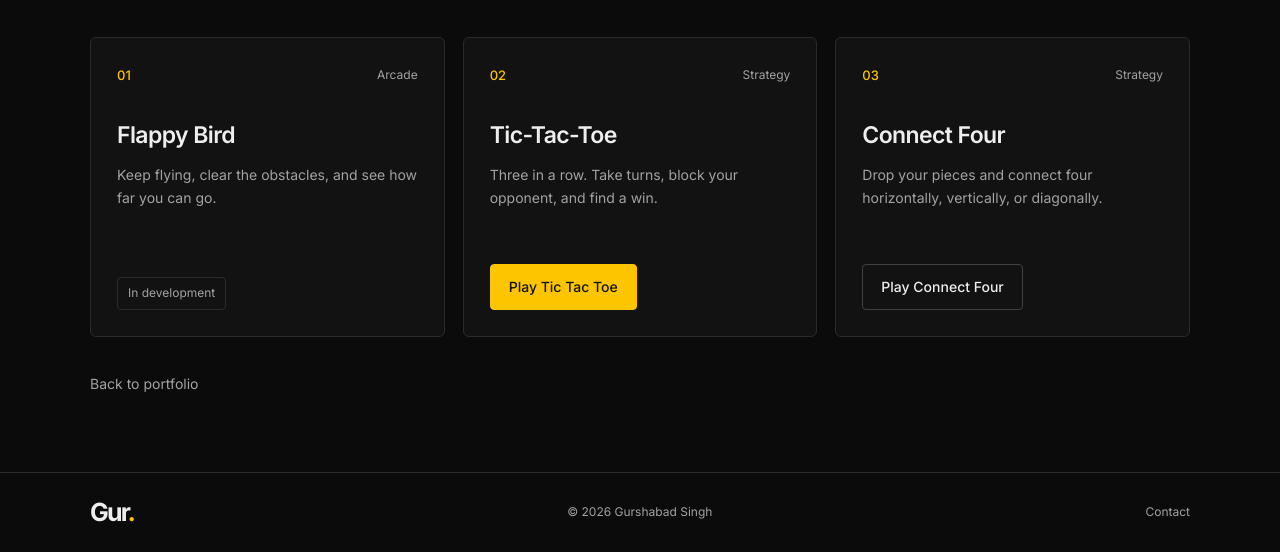
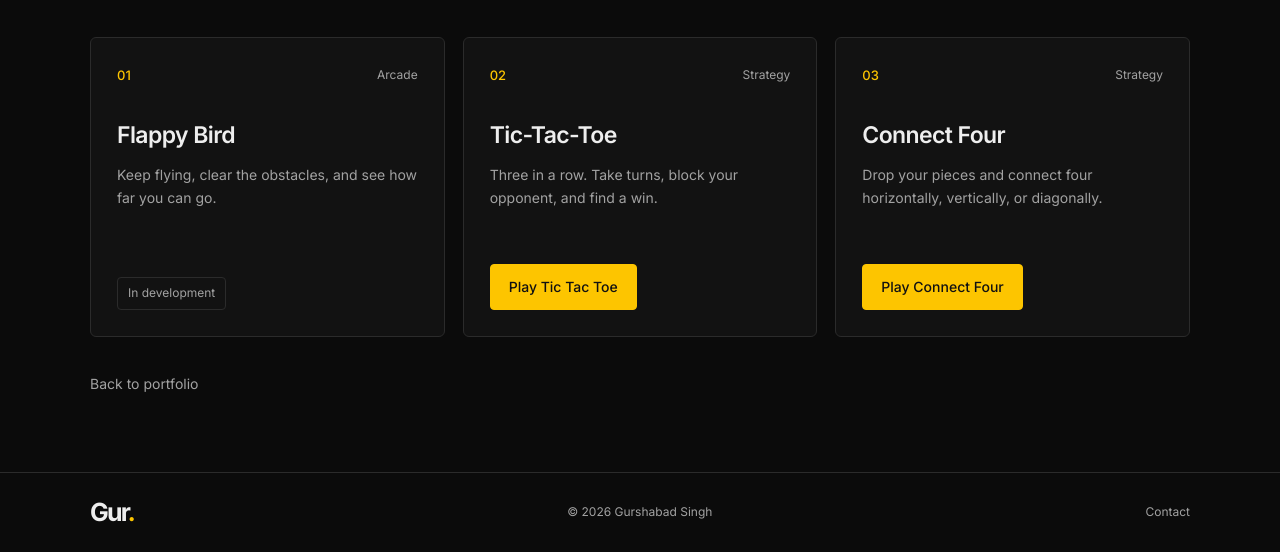
Before and after one commit to singhgurshabad/singhgurshabad.github.io, a plain HTML site: page games.html in a window 1280 px wide. Shown: the part 348-900 px from the top of the page. Drawn offline with Linux system fonts and the light colour scheme.

Commit message:
Change button class to 'primary' for Connect Four

```diff
--- a/games.html
+++ b/games.html
@@ -106,7 +106,7 @@
         </p>
 
         <div class="game-footer">
-          <a class="button" href="games/connect-four.html">
+          <a class="button primary" href="games/connect-four.html">
             Play Connect Four
           </a>
         </div>
```
